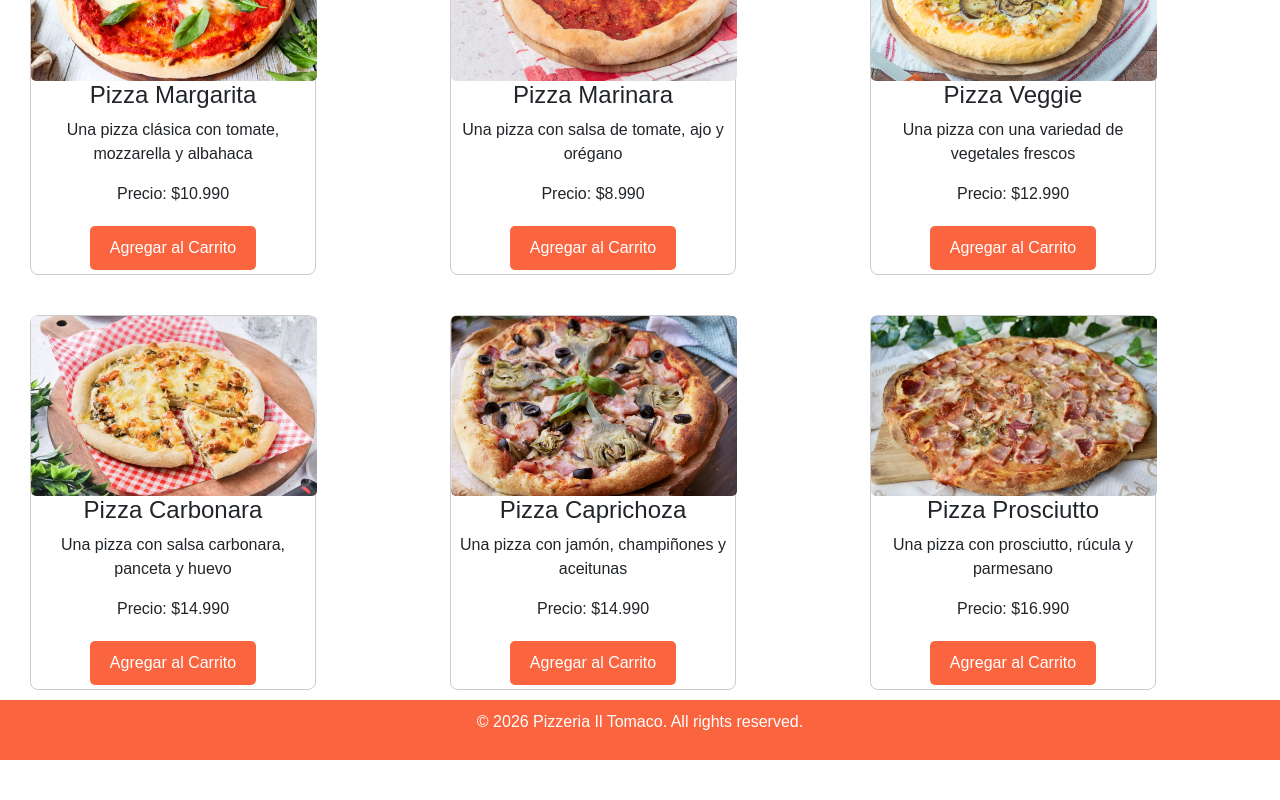
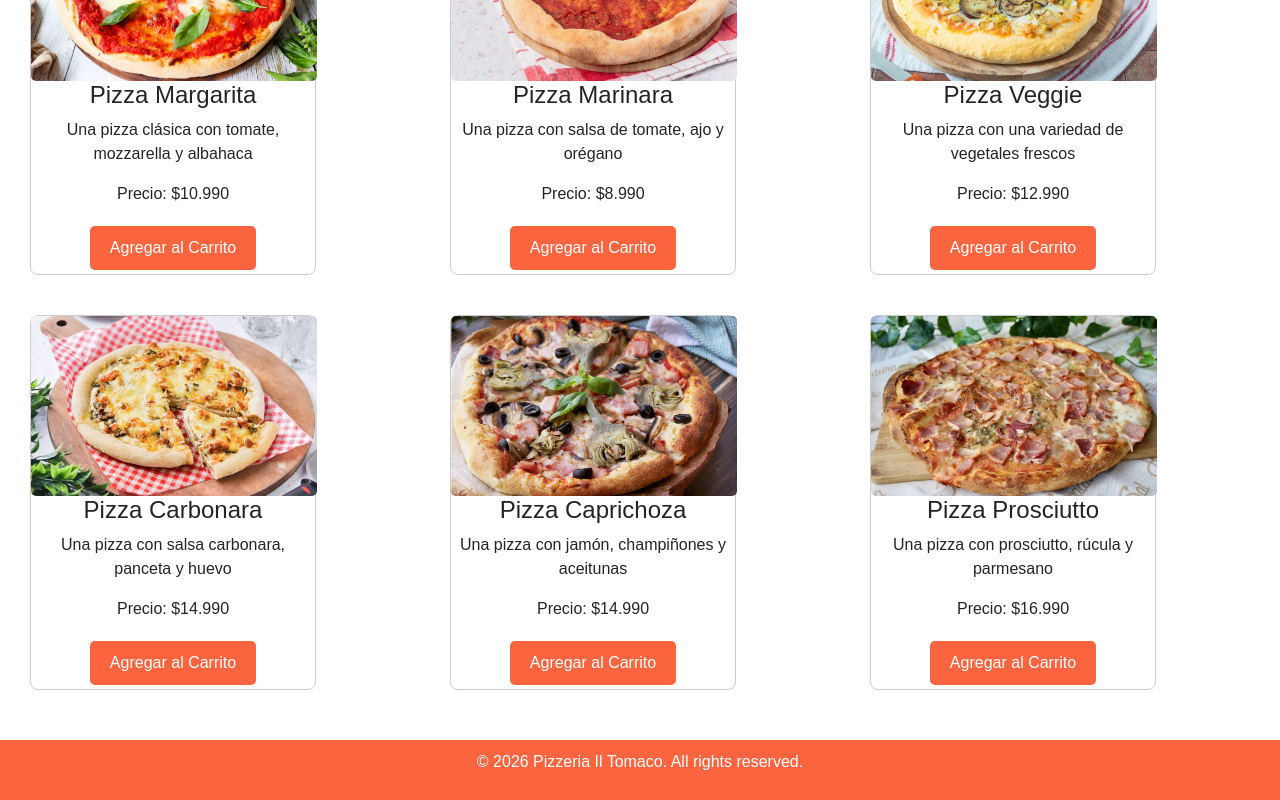
Before and after one commit to Kevin-alcaino/react-hito1, a React (Vite) app: page / in a window 1280 px wide. Shown: the part 523-1323 px from the top of the page. Before the commit the page ends 1283 px from the top, so only its background shows below. Built offline with nearby package versions, Linux system fonts and the light colour scheme.

Commit message:
se soluciona, se editan los estilos para separar y dejar un espacio de el footer de los productos

```diff
--- a/src/App.css
+++ b/src/App.css
@@ -30,6 +30,7 @@
   justify-content: center;
   gap: 20px;
   padding: 0 20px;
+  margin-bottom: 40px;
 }
 .producto {
   width: 286px ;
@@ -67,6 +68,6 @@ footer {
   color: white;
   text-align: center;
   padding: 10px;
-  bottom: 0;
   width: 100%;
+  margin-top: 30px;
 }
```
